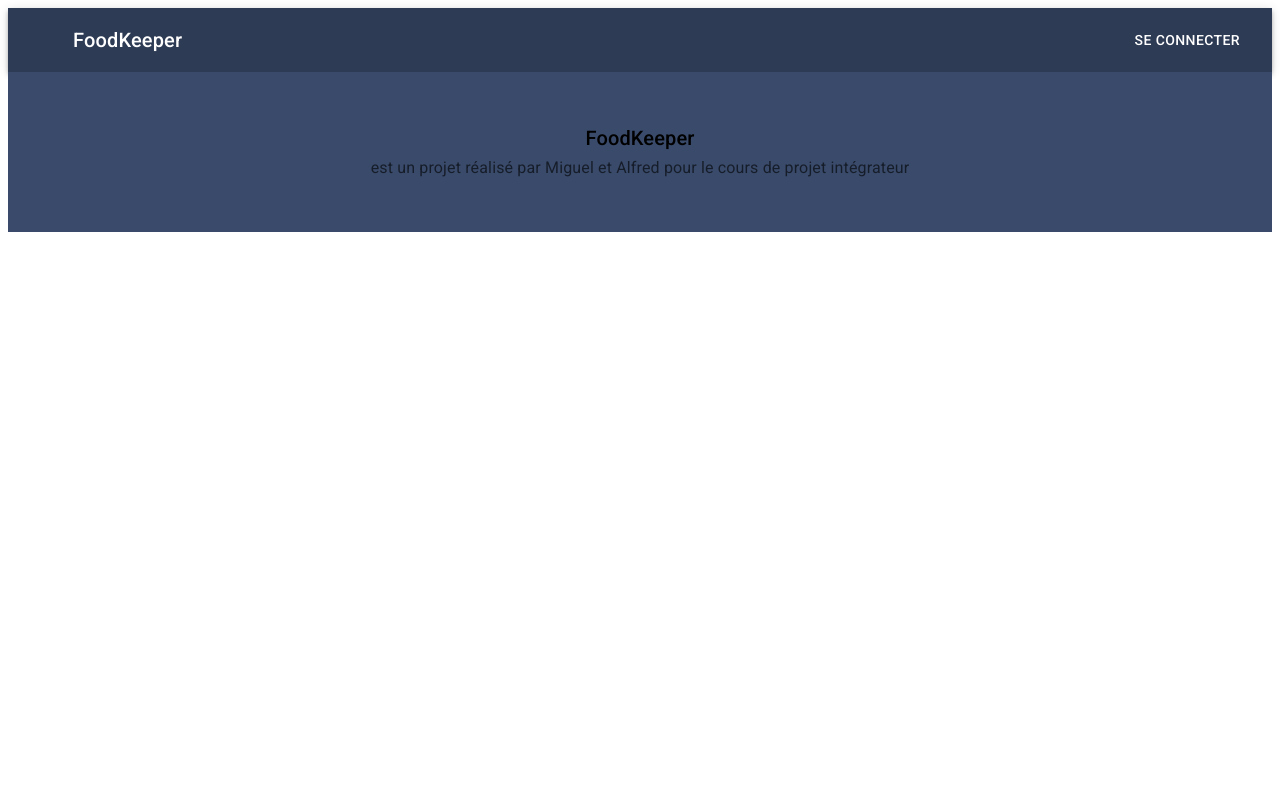
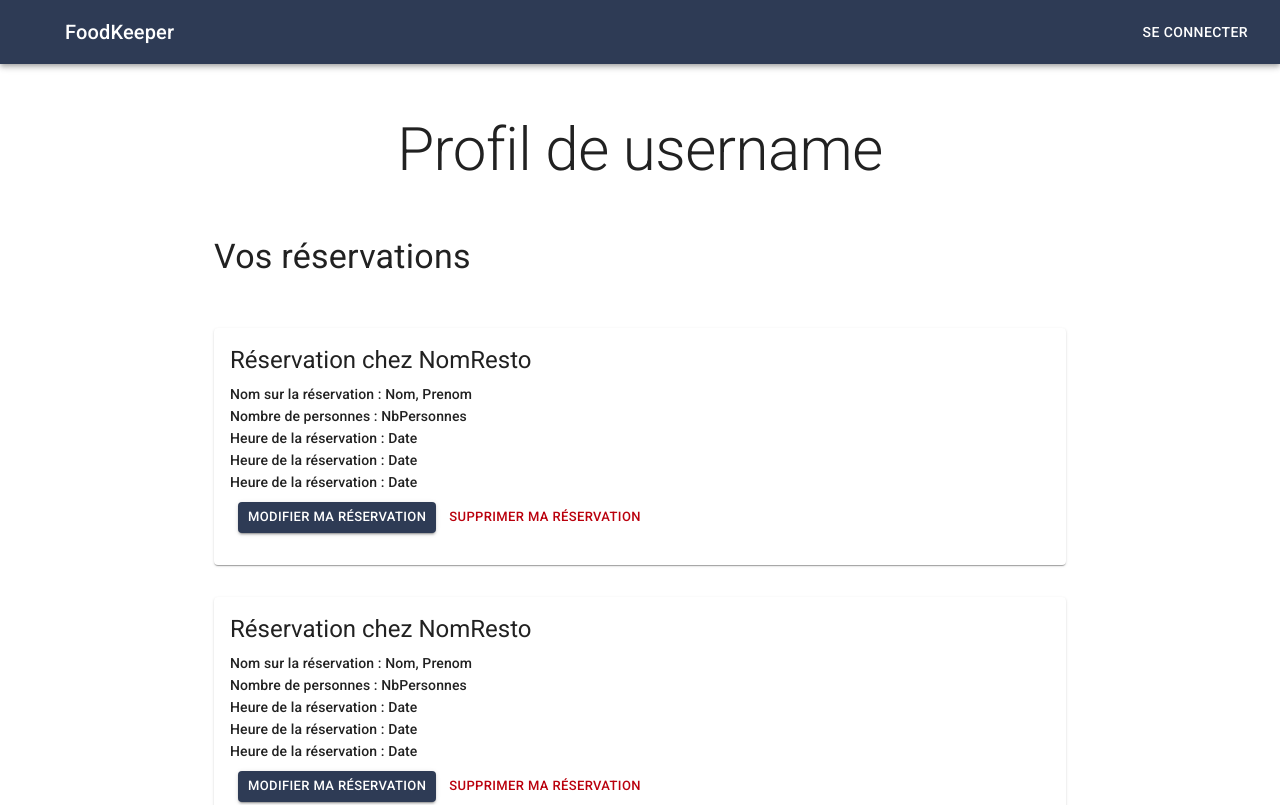
Before and after one commit to MrBigboka/foodkeeper, a React (Create React App) app in the folder web/: page /profilClient in a window 1280 px wide. Shown: the top 805 px of the page. Built offline with nearby package versions, Linux system fonts and the light colour scheme.

Commit message:
Update Modal

```diff
--- a/web/src/App.js
+++ b/web/src/App.js
@@ -4,7 +4,8 @@ import Home from './Home';
 import Login from './Login';
 import Menu from './components/Menu'
 import Register from './Register';
-import Footer from './components/Footer'
+import Footer from './components/Footer';
+import ProfilClient from './ProfilClient';
 import ListeRestaurants from "./ListeRestaurants";
 import DetailRestaurant from "./DetailRestaurant";
 import Profile from "./Profile";
@@ -26,6 +27,7 @@ export default function App() {
               <Route path="/register" element={<Register/>}/>
               <Route path="/profile" element={<Profile/>}/>
               <Route path="/liste" element={<ListeRestaurants/>} />
+              <Route path="/profilClient" element={<ProfilClient/>} />
               <Route path="/detailresto/:RestaurantId" element={<DetailRestaurant/>}/>
           </Routes>
           <Footer/>
--- /dev/null
+++ b/web/src/ProfilClient.js
@@ -0,0 +1,46 @@
+import React, {useEffect, useState, useContext} from "react";
+import {Typography, CssBaseline, Container, Button, Stack, Grid} from '@mui/material';
+import useStyles from './styles';
+import Reservation from './components/Reservations'
+
+const ProfilClient = () => {
+  const classes = useStyles();
+  const [reservation, setReservation] = useState([1,2,3,4])
+
+  return (
+    <>
+        <CssBaseline/>
+        <main>
+            <Container maxWidth="md">
+              <div className={classes.header}>
+                <Typography className={classes.title} variant="h2" gutterBottom> Profil de username </Typography>
+              </div>
+              <div className='reservations'>
+                <div>
+                  <div className={classes.header}>
+                    <Typography variant="h4" gutterBottom> Vos réservations </Typography>
+                  </div>
+                  <div className={classes.reservationContent}>
+                  { reservation !== null &&
+                    <Grid container spacing={4}>
+                        {reservation.map((res) => (
+                            <Reservation reservation={res} key={res}/>
+                        ))}
+                    </Grid>
+                  }
+                  { reservation.length <= 0 &&
+                    <Typography variant="overline" gutterBottom>
+                      Désolée vous n'avez aucune réservation..
+                    </Typography>
+                  }
+                  </div>
+                </div>
+
+              </div>
+            </Container>
+        </main>
+    </>
+  )
+}
+
+export default ProfilClient
--- /dev/null
+++ b/web/src/components/Reservations.js
@@ -0,0 +1,51 @@
+import React, { useState } from "react";
+import {Link} from "react-router-dom";
+import serveur from '../constantes'
+import useStyles from '../styles';
+import { Typography, Button, Card, CardMedia, CardContent, CardActions, Grid } from '@mui/material';
+
+function Reservations(props) {
+    const classes = useStyles();
+
+    return (
+        <Grid item key={props.reserv} xs={12} sm={12} md={12}>
+            <Card className={classes.card}>
+                <CardContent className={classes.cardContent}>
+                    <Typography gutterBottom variant="h5">
+                        Réservation chez NomResto
+                    </Typography>
+                    <Typography variant="subtitle2">
+                        Nom sur la réservation : Nom, Prenom
+                    </Typography>
+                    <Typography variant="subtitle2">
+                        Nombre de personnes : NbPersonnes
+                    </Typography>
+                    <Typography variant="subtitle2">
+                        Heure de la réservation : Date
+                    </Typography>
+                    <Typography variant="subtitle2">
+                        Heure de la réservation : Date
+                    </Typography>
+                    <Typography variant="subtitle2">
+                        Heure de la réservation : Date
+                    </Typography>
+                    <CardActions style={{display: 'flex'}}>
+                    <Button
+                        //onClick={handleDelete}
+                        style={{ background:'#2E3B55', alignItems: 'right'}}
+                        size="small"
+                        variant="contained">
+                        Modifier ma réservation
+                    </Button>
+                    <Button size="small" style={{ color: "#ba000d" }}>
+                        Supprimer ma réservation
+                    </Button>
+                    </CardActions>
+                </CardContent>
+            </Card>
+       </Grid>
+    )
+}
+
+
+export default Reservations
--- a/web/src/styles.js
+++ b/web/src/styles.js
@@ -39,6 +39,12 @@ const useStyles = makeStyles((theme) => ({
     secondaryColor: {
         color: '',
     },
+    header: {
+        margin: '50px 0px',
+    },
+    reservationContent: {
+        marginBottom: '22pc',
+    },
     styleRemover: {
         paddingLeft: 13,
         textDecoration: 'none',
```
Also changed, not shown: 1 other file (tests, documents, lock files or other folders).
